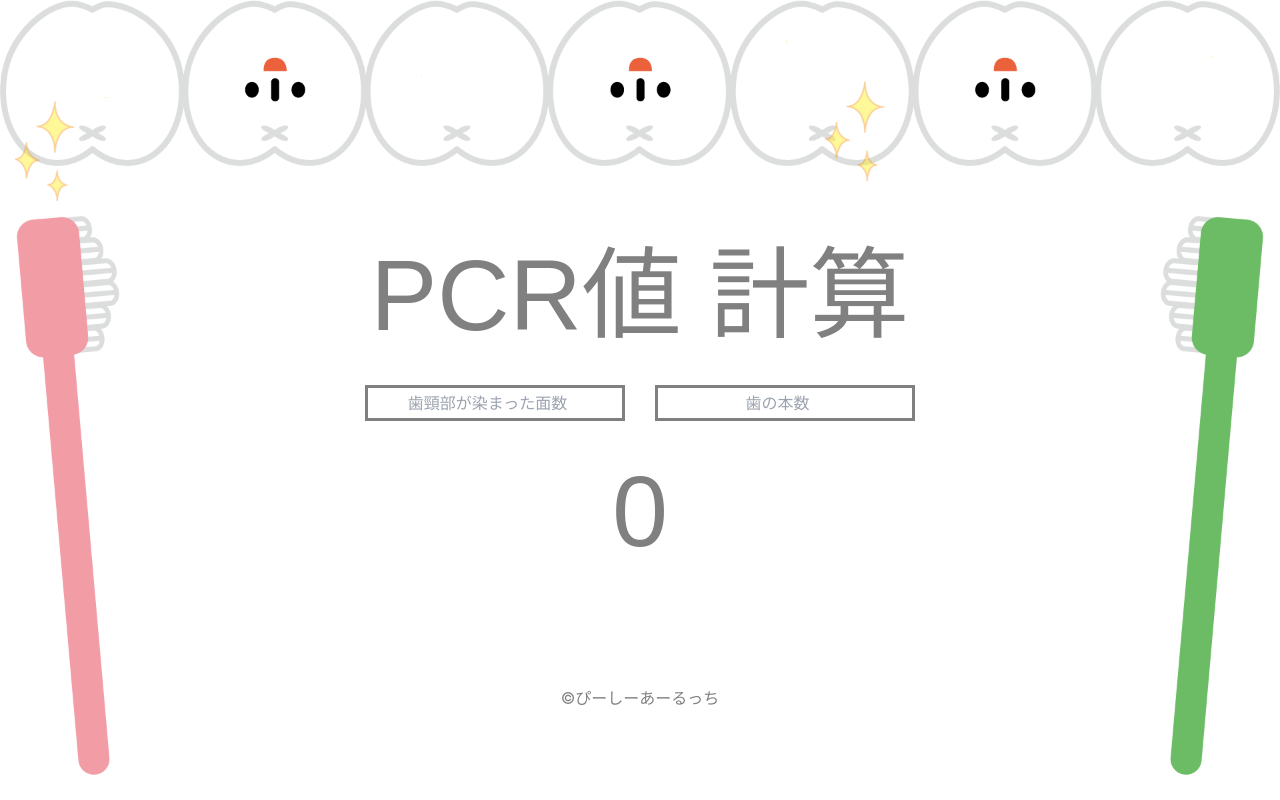
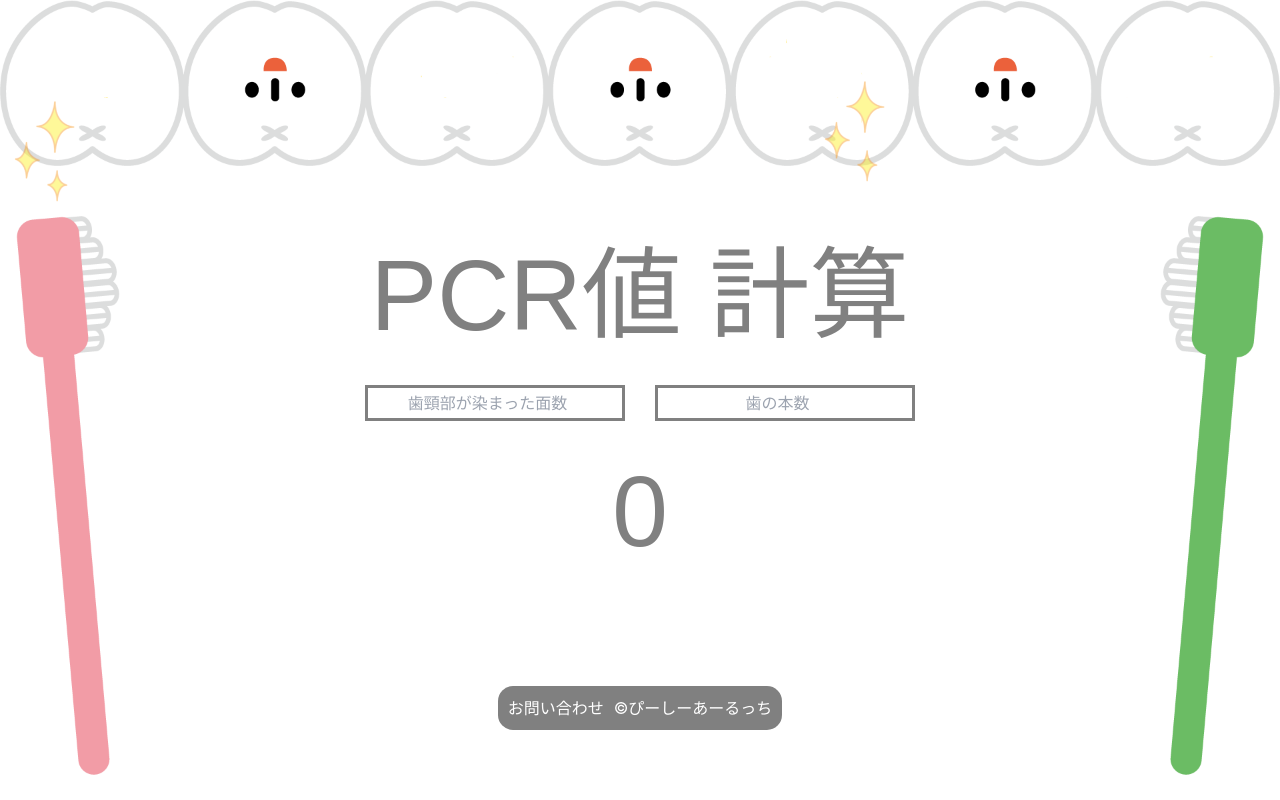
Before and after one commit to Tarara33/pcr_app, a React (Create React App) app: page / in a window 1280 px wide. Shown: the top 800 px of the page. Built offline with nearby package versions, Linux system fonts and the light colour scheme.

Commit message:
✨ : ファビコンなど完成

```diff
--- a/src/App.css
+++ b/src/App.css
@@ -78,9 +78,17 @@
   margin-top: 220px;
 }
 
-p {
-  color: grey;
+.agreement {
+  background-color: grey;
+  color: white;
+  border-radius: 15px;
+  display: flex; /* 要素を横並びにする */
+  padding: 10px;
   margin: 100px;
+}
+
+.link {
+  margin-right: 10px;
 }
 
 @media (max-width: 430px) {
@@ -116,6 +124,11 @@ p {
   .title {
     font-size: 48px;
     margin-top: 150px;
+  }
+
+  .agreement {
+    display: block;
+    margin: 50px;
   }
 }
 
--- a/src/App.jsx
+++ b/src/App.jsx
@@ -11,7 +11,10 @@ function App() {
       <div className='shine shine5'></div>
       <h1 className='title'>PCR値 計算</h1>
       <Form/>
-      <p>©ぴーしーあーるっち</p>
+      <div className='agreement'>
+        <a  className='link' href="https://forms.gle/Zritt53JFZLtKjrKA" target='blank'>お問い合わせ</a>
+        <p>©ぴーしーあーるっち</p>
+      </div>
     </div>
   );
 }
--- /dev/null
+++ b/src/components/Agreement.jsx
@@ -0,0 +1,7 @@
+export const Agreement= () => {
+  return (
+    <div>
+
+    </div>
+  );
+}
```
